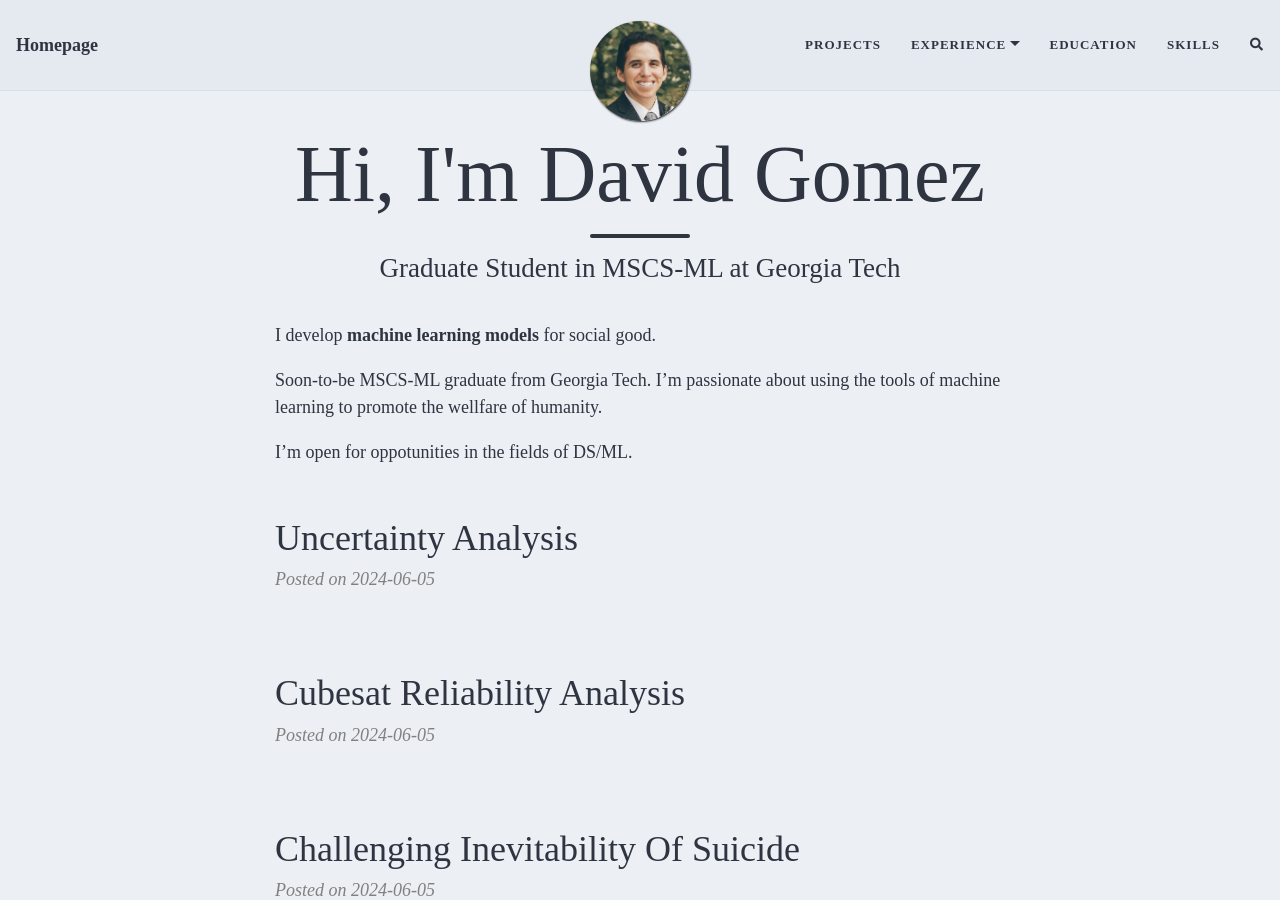
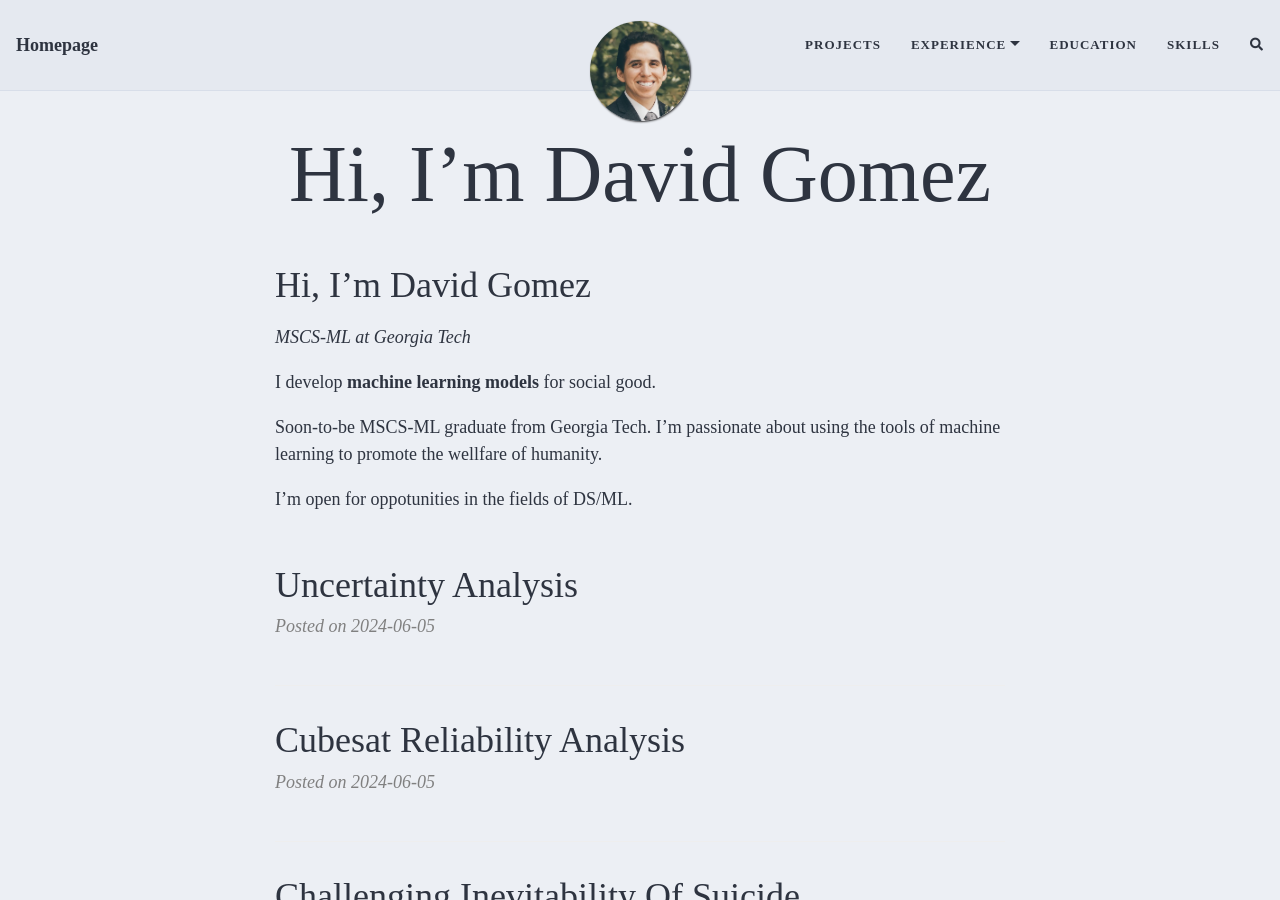
Before and after one commit to dbgomez94/dbgomez94.github.io, a Jekyll site: the page built from index.md, in a window 1280 px wide and 900 px high. Built offline with Jekyll 4.4.1, drawn with Linux system fonts in a browser that asks for light colours; nearby versions of some CDN libraries; the list of posts is cut into pages by our own code; comment, search, counter and statistics services are not loaded; our own code applies the rules of GitHub Pages for plain Markdown files.

Commit message:
update homepage

```diff
--- a/index.md
+++ b/index.md
@@ -1,8 +1,12 @@
 ---
 layout: home
-title: Hi, I'm David Gomez
-subtitle: Graduate Student in MSCS-ML at Georgia Tech
+# title: Hi, I'm David Gomez
+# subtitle: Graduate Student in MSCS-ML at Georgia Tech
 ---
+
+# Hi, I'm David Gomez
+*MSCS-ML at Georgia Tech*
+
 
 I develop **machine learning models** for social good.
 
```
